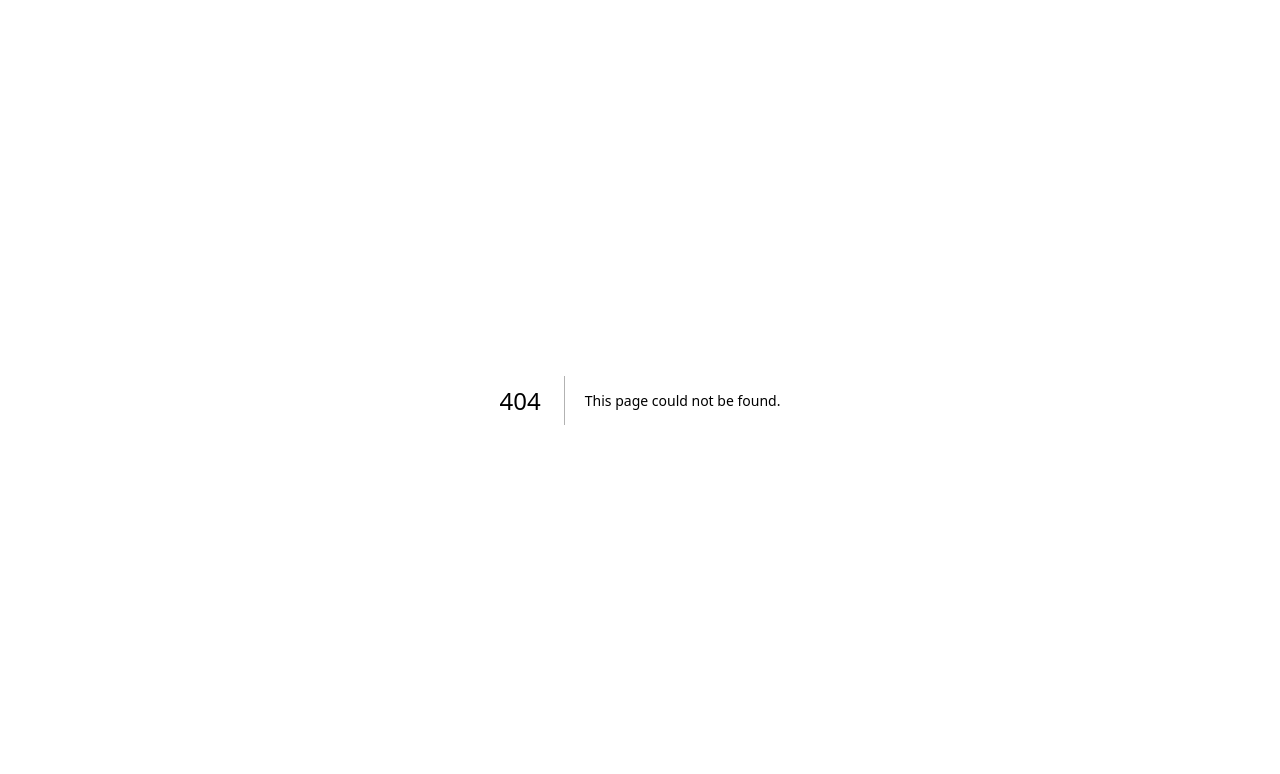
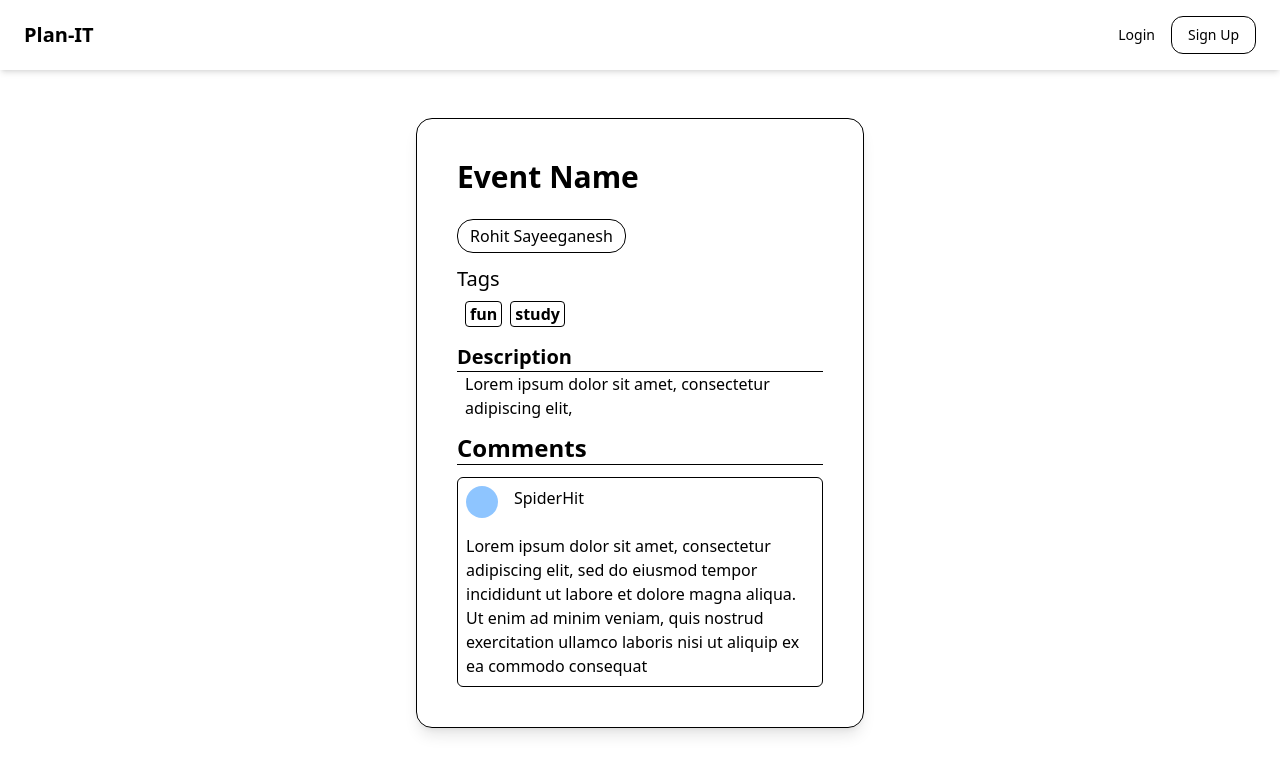
Before and after one commit to RohitCodes22/Plan-It, a Next.js app in the folder frontend/: page /event_page in a window 1280 px wide. Before the commit this address had no page. Shown: the top 774 px of the page. Built offline with nearby package versions, Linux system fonts and the light colour scheme.

Commit message:
basic event page

```diff
--- /dev/null
+++ b/frontend/src/app/event_page/comment.js
@@ -0,0 +1,14 @@
+import React from "react";
+
+export default function CommentWidget(args) {
+  return (
+    <div className="border-1 rounded-md">
+        <div className="flex flex-row">
+            <div className="h-8 w-8 rounded-full bg-blue-300 m-2 mr-4"></div>
+            <div className="mt-2"> {args.username} </div>
+        </div>
+
+        <div className="m-2">{args.text}</div>
+    </div>
+  );
+}
--- /dev/null
+++ b/frontend/src/app/event_page/event_widget.js
@@ -0,0 +1,50 @@
+"use client";
+import { API_URL } from "../api";
+import { useRouter } from "next/navigation";
+import  TagWidget from "./tag_widget";
+import CommentWidget from "./comment";
+
+export default function EventWidget() {
+  const router = useRouter();
+
+  console.log('my url', API_URL)
+
+
+  return (
+    <div className="w-full flex flex-col gap-6">
+
+      <header className="text-left">
+        <h1 className="text-3xl font-bold">Event Name</h1>
+      </header>
+
+      <div className="flex flex-col gap-3">
+        <div className="rounded-2xl pl-3 pt-1 pb-1 pr-3 border-1 border-grey-100 w-fit"> Rohit Sayeeganesh</div>
+        <div>
+            <h3 className="text-bold text-xl">Tags</h3>
+            <ol className="flex flex-row gap-2 ml-2 mt-2">
+                <TagWidget text="fun" color="blue"/>
+                <TagWidget text="study" color="green"/>
+            </ol>
+
+            <h3 className="text-bold text-xl mt-4 font-semibold">Description</h3>
+            <hr/>
+            <div className="ml-2">
+                <p>Lorem ipsum dolor sit amet, consectetur adipiscing elit,</p>
+            </div>
+        </div>
+
+        <div>
+            <h2 className="text-2xl font-semibold"> Comments </h2>
+            <hr/>
+            <div className="mt-3">
+                <CommentWidget
+                  username="SpiderHit"
+                  text="Lorem ipsum dolor sit amet, consectetur adipiscing elit, sed do eiusmod tempor incididunt ut labore et dolore magna aliqua. Ut enim ad minim veniam, quis nostrud exercitation ullamco laboris nisi ut aliquip ex ea commodo consequat"
+                />
+            </div>
+        </div>
+      </div>
+
+    </div>
+  );
+}
--- /dev/null
+++ b/frontend/src/app/event_page/page.js
@@ -0,0 +1,13 @@
+import Header from "../components/header/header";
+import EventWidget from "./event_widget";
+
+export default function EventPage() {
+  return (
+    <div className="min-h-screen flex flex-col items-center bg-white font-sans">
+      <Header />
+      <main className="w-full max-w-md mt-12 rounded-2xl shadow-lg p-10 border">
+        <EventWidget />
+      </main>
+    </div>
+  );
+}
--- /dev/null
+++ b/frontend/src/app/event_page/tag_widget.js
@@ -0,0 +1,11 @@
+import React from "react";
+
+export default function TagWidget(args) {
+  let cssString = `rounded border-1 border-grey-100 pl-1 pr-1 text-${args.color}-700 bg-${args.color}-200 font-bold hover:scale-102`
+  console.log(cssString)
+  return (
+    <li className={cssString}>
+        {args.text}
+    </li>
+  );
+}
```
